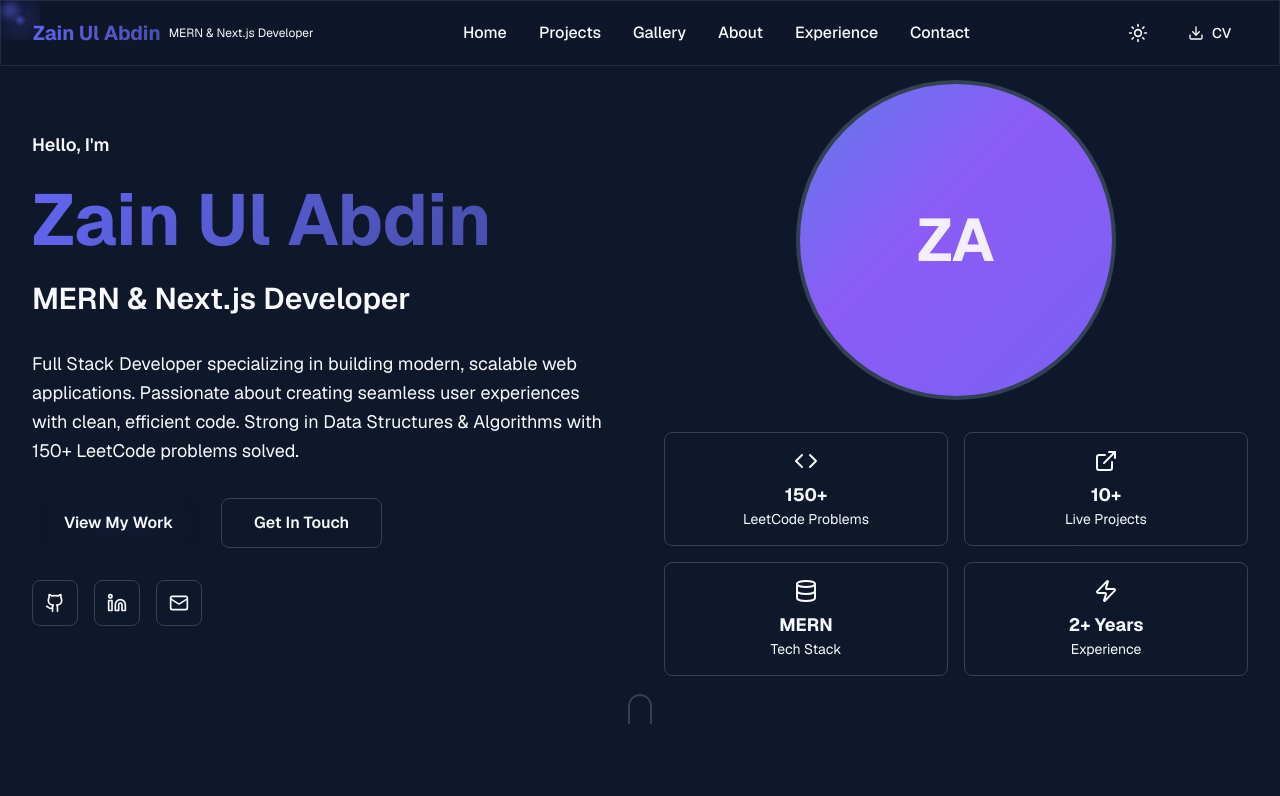
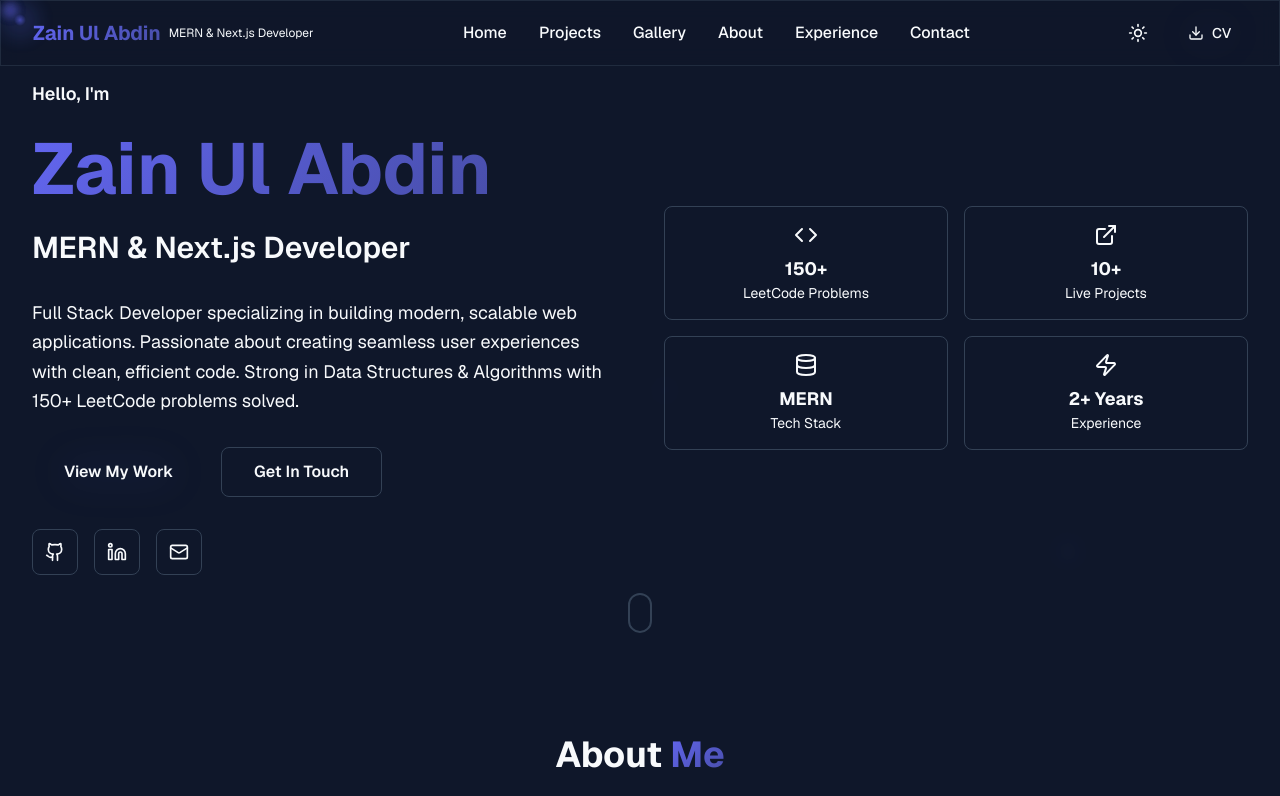
Before and after one commit to zain-khokhar/portfolio, a Next.js app: page / in a window 1280 px wide. Shown: the top 796 px of the page. Built offline with nearby package versions, Linux system fonts and the light colour scheme.

Commit message:
changes in hero and scroll top component

```diff
--- a/src/app/components/Footer.js
+++ b/src/app/components/Footer.js
@@ -142,7 +142,7 @@ const Footer = () => {
             © {currentYear} Zain Ul Abdin. All rights reserved.
           </p>
 
-          <div className="flex items-center space-x-1 text-xs sm:text-sm text-muted-foreground text-center">
+          <div className="flex items-center space-x-1 text-xs sm:text-sm text-muted-foreground  text-center">
             <span>Made with</span>
             <motion.div
               animate={{ scale: [1, 1.2, 1] }}
--- a/src/app/components/GallerySection.js
+++ b/src/app/components/GallerySection.js
@@ -56,7 +56,7 @@ const GallerySection = () => {
     : galleryItems.filter(item => item.category === selectedCategory);
 
   return (
-    <section id="gallery" className="py-12 sm:py-16 lg:py-20">
+    <section id="gallery" className="py-12 sm:py-16 lg:py-20 overflow-hidden">
       <div className="max-w-7xl mx-auto px-4 sm:px-6 lg:px-8">
         {/* Header */}
         <motion.div
@@ -64,9 +64,9 @@ const GallerySection = () => {
           whileInView={{ opacity: 1, y: 0 }}
           viewport={{ once: true }}
           transition={{ duration: 0.8 }}
-          className="text-center mb-12 sm:mb-16"
+          className="text-center mb-12 sm:mb-16 w-full max-w-full"
         >
-          <h2 className="text-2xl sm:text-3xl md:text-4xl font-bold mb-3 sm:mb-4">
+          <h2 className="text-2xl sm:text-3xl md:text-4xl font-bold mb-3 sm:mb-4 wrap-break-word">
             Project <span className="gradient-text">Gallery</span>
           </h2>
           <p className="text-muted-foreground text-base sm:text-lg max-w-2xl mx-auto px-4">
--- a/src/app/components/HeroSection.js
+++ b/src/app/components/HeroSection.js
@@ -36,7 +36,7 @@ const HeroSection = () => {
       <div className="absolute inset-0 -z-10 overflow-hidden">
         <div className="absolute top-10 sm:top-20 left-0 sm:left-10 w-40 sm:w-72 h-40 sm:h-72 bg-primary/10 rounded-full blur-3xl"></div>
         <div className="absolute bottom-10 sm:bottom-20 right-0 sm:right-10 w-48 sm:w-96 h-48 sm:h-96 bg-secondary/10 rounded-full blur-3xl"></div>
-        <div className="absolute top-1/2 left-1/2 transform -translate-x-1/2 -translate-y-1/2 w-[300px] sm:w-[600px] h-[300px] sm:h-[600px] bg-accent/5 rounded-full blur-3xl"></div>
+        <div className="absolute top-1/2 left-1/2 transform -translate-x-1/2 -translate-y-1/2 w-75 sm:w-150 h-75 sm:h-150 bg-accent/5 rounded-full blur-3xl"></div>
       </div>
 
       <div className="max-w-7xl mx-auto px-4 sm:px-6 lg:px-8 py-12 sm:py-20 w-full">
@@ -62,9 +62,9 @@ const HeroSection = () => {
                 initial={{ opacity: 0, y: 20 }}
                 animate={{ opacity: 1, y: 0 }}
                 transition={{ delay: 0.3 }}
-                className="text-3xl sm:text-4xl md:text-5xl lg:text-6xl xl:text-7xl font-bold leading-tight"
+                className="text-3xl sm:text-4xl md:text-5xl lg:text-6xl xl:text-7xl font-bold leading-tight wrap-break-word max-w-full"
               >
-                <span className="gradient-text">Zain Ul Abdin</span>
+                <span className="gradient-text inline-block">Zain Ul Abdin</span>
               </motion.h1>
 
               <motion.h2
@@ -145,30 +145,8 @@ const HeroSection = () => {
             transition={{ duration: 0.8, delay: 0.2 }}
             className="relative order-first lg:order-last"
           >
-            {/* Profile Image Placeholder */}
-            <div className="relative mx-auto w-56 h-56 sm:w-64 sm:h-64 lg:w-80 lg:h-80 mb-6 sm:mb-8">
-              <motion.div
-                initial={{ scale: 0.8, opacity: 0 }}
-                animate={{ scale: 1, opacity: 1 }}
-                transition={{ duration: 1, delay: 0.5 }}
-                className="w-full h-full gradient-shift rounded-full flex items-center justify-center border-4 border-primary/20 relative overflow-hidden cursor-hover"
-              >
-                <div className="text-4xl sm:text-5xl lg:text-6xl font-bold text-white/90 z-10 relative">ZA</div>
-                <div className="absolute inset-0 bg-gradient-to-br from-primary/30 to-transparent"></div>
-              </motion.div>
+            {/* Profile Image Placeholder - Removed */}
 
-              {/* Floating elements */}
-              <motion.div
-                animate={{ y: [-10, 10, -10] }}
-                transition={{ repeat: Infinity, duration: 4 }}
-                className="absolute -top-2 -left-2 sm:-top-4 sm:-left-4 w-6 h-6 sm:w-8 sm:h-8 bg-primary rounded-full opacity-60"
-              ></motion.div>
-              <motion.div
-                animate={{ y: [10, -10, 10] }}
-                transition={{ repeat: Infinity, duration: 3, delay: 1 }}
-                className="absolute -bottom-2 -right-2 sm:-bottom-4 sm:-right-4 w-5 h-5 sm:w-6 sm:h-6 bg-secondary rounded-full opacity-60"
-              ></motion.div>
-            </div>
 
             {/* Stats Grid */}
             <motion.div
--- a/src/app/components/ProjectsSection.js
+++ b/src/app/components/ProjectsSection.js
@@ -90,7 +90,7 @@ const ProjectsSection = () => {
   };
 
   return (
-    <section id="projects" className="py-12 sm:py-16 lg:py-20 bg-secondary/10">
+    <section id="projects" className="py-12 sm:py-16 lg:py-20 bg-secondary/10 overflow-hidden">
       <div className="max-w-7xl mx-auto px-4 sm:px-6 lg:px-8">
         {/* Header */}
         <motion.div
@@ -98,9 +98,9 @@ const ProjectsSection = () => {
           whileInView={{ opacity: 1, y: 0 }}
           viewport={{ once: true }}
           transition={{ duration: 0.8 }}
-          className="text-center mb-12 sm:mb-16"
+          className="text-center mb-12 sm:mb-16 w-full max-w-full"
         >
-          <h2 className="text-2xl sm:text-3xl md:text-4xl font-bold mb-3 sm:mb-4">
+          <h2 className="text-2xl sm:text-3xl md:text-4xl font-bold mb-3 sm:mb-4 wrap-break-word">
             Featured <span className="gradient-text">Projects</span>
           </h2>
           <p className="text-muted-foreground text-base sm:text-lg max-w-2xl mx-auto px-4">
@@ -127,10 +127,10 @@ const ProjectsSection = () => {
                 <div className={`grid lg:grid-cols-2 gap-4 sm:gap-6 lg:gap-8 p-4 sm:p-6 lg:p-8 ${index % 2 === 1 ? 'lg:grid-flow-col-dense' : ''}`}>
                   {/* Project Image */}
                   <div className={`relative ${index % 2 === 1 ? 'lg:col-start-2' : ''}`}>
-                    <div className="aspect-video bg-gradient-to-br from-primary/20 to-secondary/20 rounded-lg flex items-center justify-center">
+                    <div className="aspect-video bg-linear-to-br from-primary/20 to-secondary/20 rounded-lg flex items-center justify-center">
                       <project.icon className="h-12 w-12 sm:h-16 sm:w-16 text-primary/60" />
                     </div>
-                    <div className="absolute inset-0 bg-gradient-to-t from-black/20 to-transparent rounded-lg"></div>
+                    <div className="absolute inset-0 bg-linear-to-t from-black/20 to-transparent rounded-lg"></div>
                   </div>
 
                   {/* Project Content */}
@@ -208,7 +208,7 @@ const ProjectsSection = () => {
               >
                 <div className="p-4 sm:p-6 space-y-3 sm:space-y-4">
                   <div className="flex items-center justify-between">
-                    <project.icon className="h-6 w-6 sm:h-8 sm:w-8 text-primary flex-shrink-0" />
+                    <project.icon className="h-6 w-6 sm:h-8 sm:w-8 text-primary shrink-0" />
                     <div className="flex space-x-2">
                       {project.githubUrl !== '#' && (
                         <a
--- a/src/app/components/ScrollToTop.js
+++ b/src/app/components/ScrollToTop.js
@@ -8,16 +8,36 @@ const ScrollToTop = () => {
   const [isVisible, setIsVisible] = useState(false);
 
   useEffect(() => {
+    let timeoutId;
+
     const toggleVisibility = () => {
-      if (window.pageYOffset > 300) {
-        setIsVisible(true);
-      } else {
-        setIsVisible(false);
-      }
+      // Hide button immediately when scrolling starts
+      setIsVisible(false);
+
+      // Clear existing timeout
+      clearTimeout(timeoutId);
+
+      // Set timeout to check position after scrolling stops
+      timeoutId = setTimeout(() => {
+        if (window.pageYOffset > 300) {
+          setIsVisible(true);
+        } else {
+          setIsVisible(false);
+        }
+      }, 150);
     };
 
     window.addEventListener('scroll', toggleVisibility);
-    return () => window.removeEventListener('scroll', toggleVisibility);
+
+    // Initial check
+    if (window.pageYOffset > 300) {
+      setIsVisible(true);
+    }
+
+    return () => {
+      window.removeEventListener('scroll', toggleVisibility);
+      clearTimeout(timeoutId);
+    };
   }, []);
 
   const scrollToTop = () => {
@@ -36,7 +56,7 @@ const ScrollToTop = () => {
       }}
       transition={{ duration: 0.3 }}
       onClick={scrollToTop}
-      className="fixed bottom-8 right-8 z-40 p-3 bg-primary text-primary-foreground rounded-full shadow-lg hover:bg-primary/90 transition-colors duration-200 hover-lift"
+      className="fixed bottom-15 right-8 z-40 p-3 bg-[#6366f1] text-primary-foreground rounded-full shadow-lg hover:bg-[#6366f1]/90 transition-colors duration-200 hover-lift"
       aria-label="Scroll to top"
     >
       <ArrowUp className="h-5 w-5" />
--- a/src/app/globals.css
+++ b/src/app/globals.css
@@ -107,14 +107,14 @@ html {
 
 /* Hide scrollbar for Chrome, Safari and Opera globally */
 *::-webkit-scrollbar {
-  display: none;
+  display: none !important;
 }
 
 /* Hide scrollbar for IE, Edge and Firefox */
 * {
-  -ms-overflow-style: none;
+  -ms-overflow-style: none !important;
   /* IE and Edge */
-  scrollbar-width: none;
+  scrollbar-width: none !important;
   /* Firefox */
 }
 
--- a/src/app/mobile-fix.css
+++ b/src/app/mobile-fix.css
@@ -24,8 +24,7 @@ main,
 section,
 nav,
 header,
-footer,
-div {
+footer {
   max-width: 100%;
   overflow-x: hidden;
 }
@@ -35,7 +34,7 @@ nav {
   max-width: 100vw !important;
 }
 
-nav > div {
+nav>div {
   max-width: 100% !important;
 }
 
```
